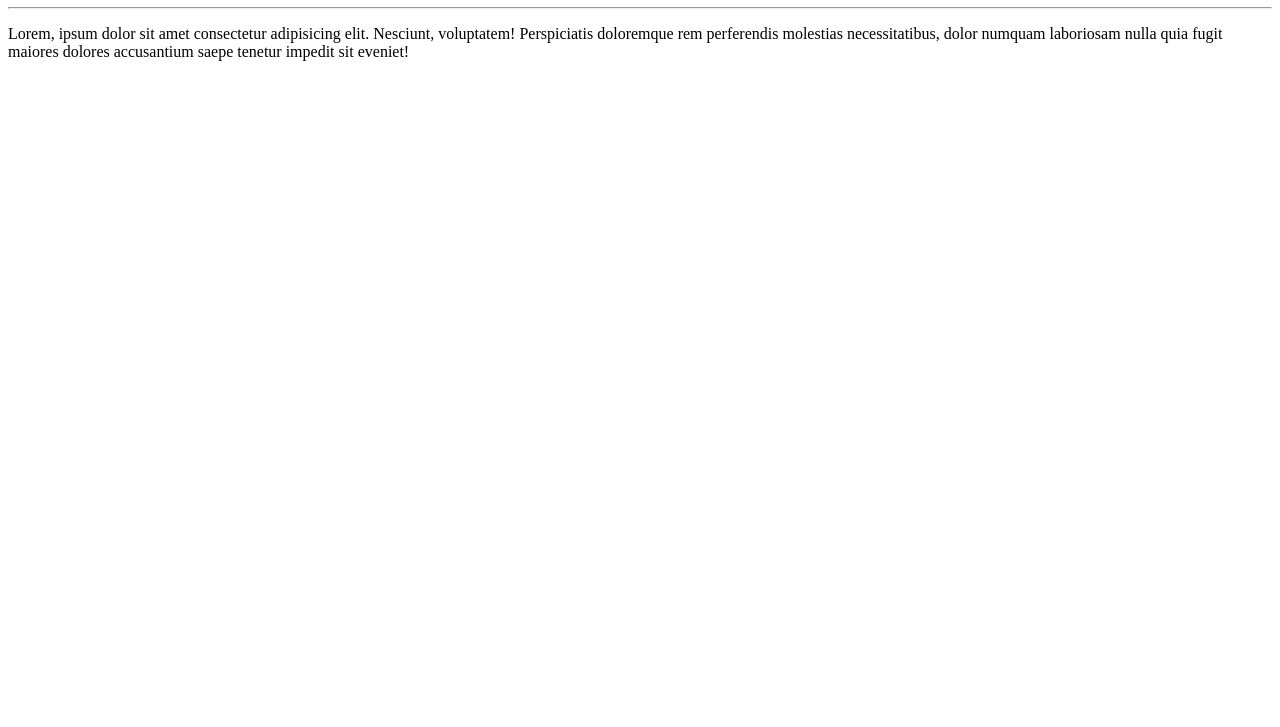
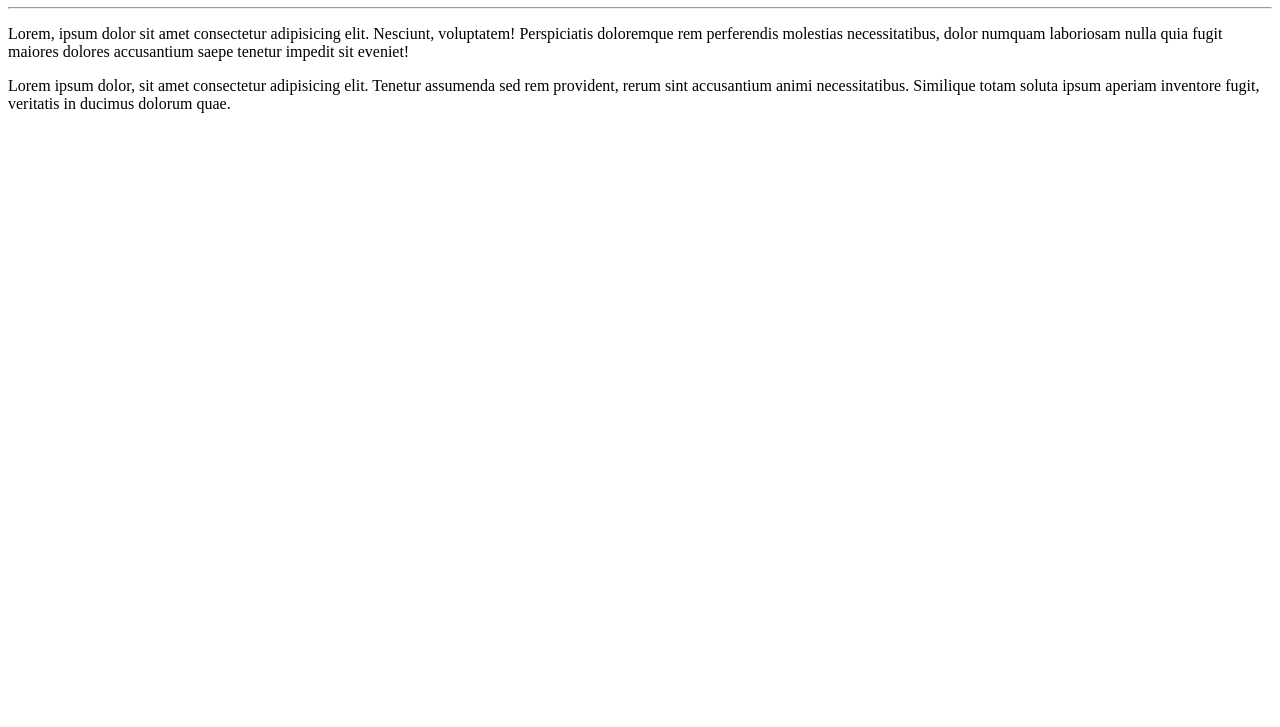
Before and after one commit to brunobandelli/Ola-Mundo, a plain HTML site: page site-exemplo/index.html in a window 1280 px wide. Shown: the part 73-800 px from the top of the page. Drawn offline with Linux system fonts and the light colour scheme.

Commit message:
Adicionei um parágrafo

```diff
--- a/site-exemplo/index.html
+++ b/site-exemplo/index.html
@@ -10,5 +10,6 @@
     <h1>Olá, Mundo!</h1>
     <hr>
     <p>Lorem, ipsum dolor sit amet consectetur adipisicing elit. Nesciunt, voluptatem! Perspiciatis doloremque rem perferendis molestias necessitatibus, dolor numquam laboriosam nulla quia fugit maiores dolores accusantium saepe tenetur impedit sit eveniet!</p>
+    <P>Lorem ipsum dolor, sit amet consectetur adipisicing elit. Tenetur assumenda sed rem provident, rerum sint accusantium animi necessitatibus. Similique totam soluta ipsum aperiam inventore fugit, veritatis in ducimus dolorum quae.</P>
 </body>
 </html>
```
